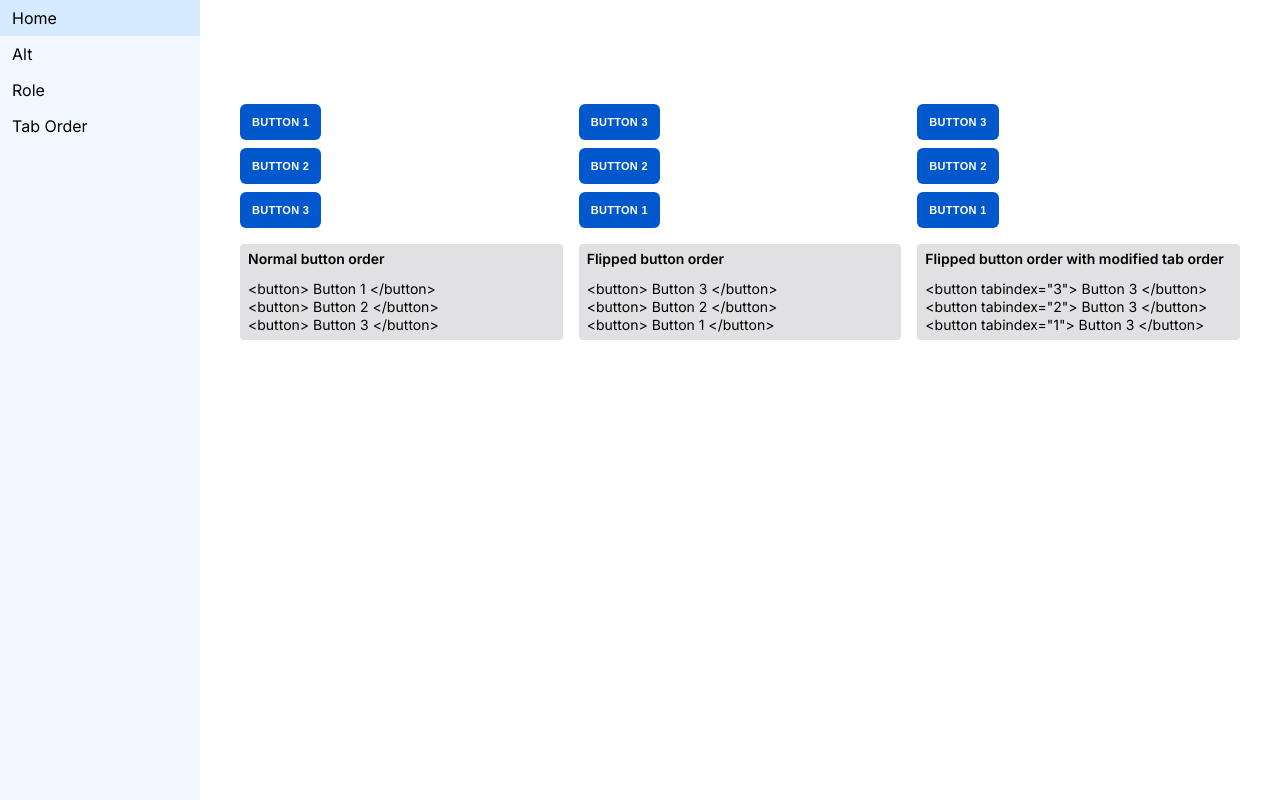
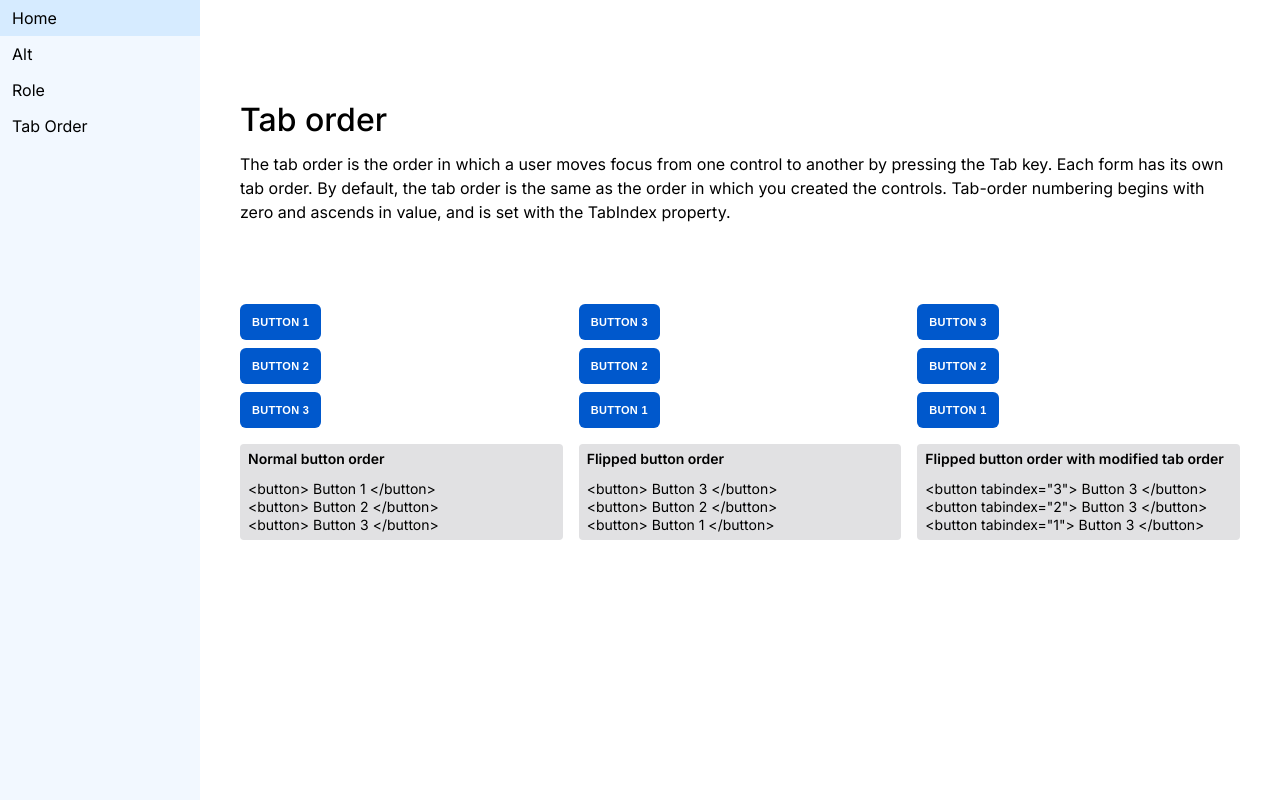
Before and after one commit to thuannguyen13/accessibility-demo, a React (Create React App) app: page /TabOrder in a window 1280 px wide. Built offline with nearby package versions, Linux system fonts and the light colour scheme.

Commit message:
Update pages with intro block

```diff
--- /dev/null
+++ b/src/components/Intro/Intro.js
@@ -0,0 +1,12 @@
+import "./Intro.scss";
+
+export default function Intro({ title, description }) {
+    return (
+        <>
+            <div className="intro">
+                <h1>{title}</h1>
+                <p>{description}</p>
+            </div>
+        </>
+    );
+}
--- /dev/null
+++ b/src/components/Intro/Intro.scss
@@ -0,0 +1,19 @@
+@import "/src/styles/style.scss";
+
+.intro {
+    display: flex;
+    width: 100%;
+    flex-direction: column;
+    align-items: flex-start;
+
+    h1 {
+        font-size: 32px;
+        font-weight: 500;
+    }
+
+    p {
+        font-size: 16px;
+        line-height: 1.5;
+        margin-top: 16px;
+    }
+}
--- a/src/routes/Alt.js
+++ b/src/routes/Alt.js
@@ -1,9 +1,16 @@
 import Caption from "../components/Caption/Caption";
+import Intro from "../components/Intro/Intro";
 import "../styles/style.scss";
 
 export default function Alt() {
     return (
         <>
+            <div className="content">
+                <Intro
+                    title="Text alternatives for non-text content"
+                    description="Text alternatives help users understand the purpose of an image or function. For example, a text alternative for a search button should be 'Search' instead of 'Magnifying lens'"
+                />
+            </div>
             <div tabIndex="2" className="content">
                 <div class="box">
                     <img
--- a/src/routes/Home.js
+++ b/src/routes/Home.js
@@ -1,8 +1,14 @@
+import Intro from "../components/Intro/Intro";
+
 export default function Home() {
     return (
         <>
-            <h1>Accessibility Demo</h1>
-            <span>Author: Thuan Nguyen - V1.0</span>
+            <div className="content">
+                <Intro
+                    title="Accessibility Demo"
+                    description="Author: Thuan Nguyen"
+                />
+            </div>
         </>
     );
 }
--- a/src/routes/Role.js
+++ b/src/routes/Role.js
@@ -2,9 +2,17 @@ import Button from "../components/Button/Button";
 import Caption from "../components/Caption/Caption";
 import "../styles/style.scss";
 
+import Intro from "../components/Intro/Intro";
+
 export default function Role() {
     return (
         <>
+            <div className="content">
+                <Intro
+                    title="HTML Role Attribute"
+                    description="The role attribute describes the role of an element in programs that can make use of it, such as screen readers or magnifiers."
+                />
+            </div>
             <div className="content">
                 <div class="box">
                     <Button />
--- a/src/routes/TabOrder.js
+++ b/src/routes/TabOrder.js
@@ -1,9 +1,21 @@
 import Button from "../components/Button/Button";
 import Caption from "../components/Caption/Caption";
+import Intro from "../components/Intro/Intro";
 
 export default function TabOrder() {
     return (
         <>
+            <div className="content">
+                <Intro
+                    title="Tab order"
+                    description="The tab order is the order in which a user moves focus from
+                    one control to another by pressing the Tab key. Each form
+                    has its own tab order. By default, the tab order is the same
+                    as the order in which you created the controls. Tab-order
+                    numbering begins with zero and ascends in value, and is set
+                    with the TabIndex property."
+                ></Intro>
+            </div>
             <div className="content">
                 <div className="box vertical">
                     <Button label="Button 1" />
```
